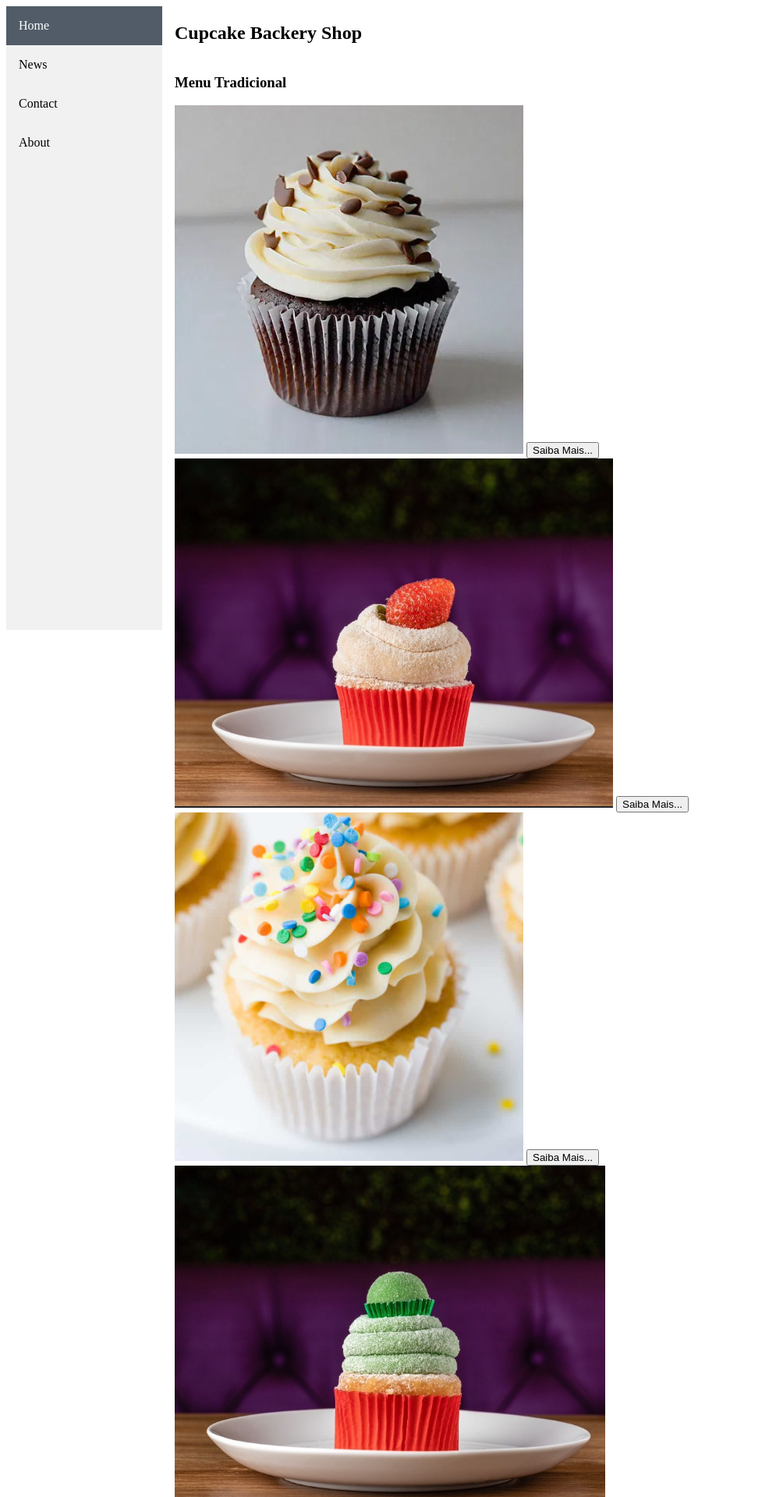
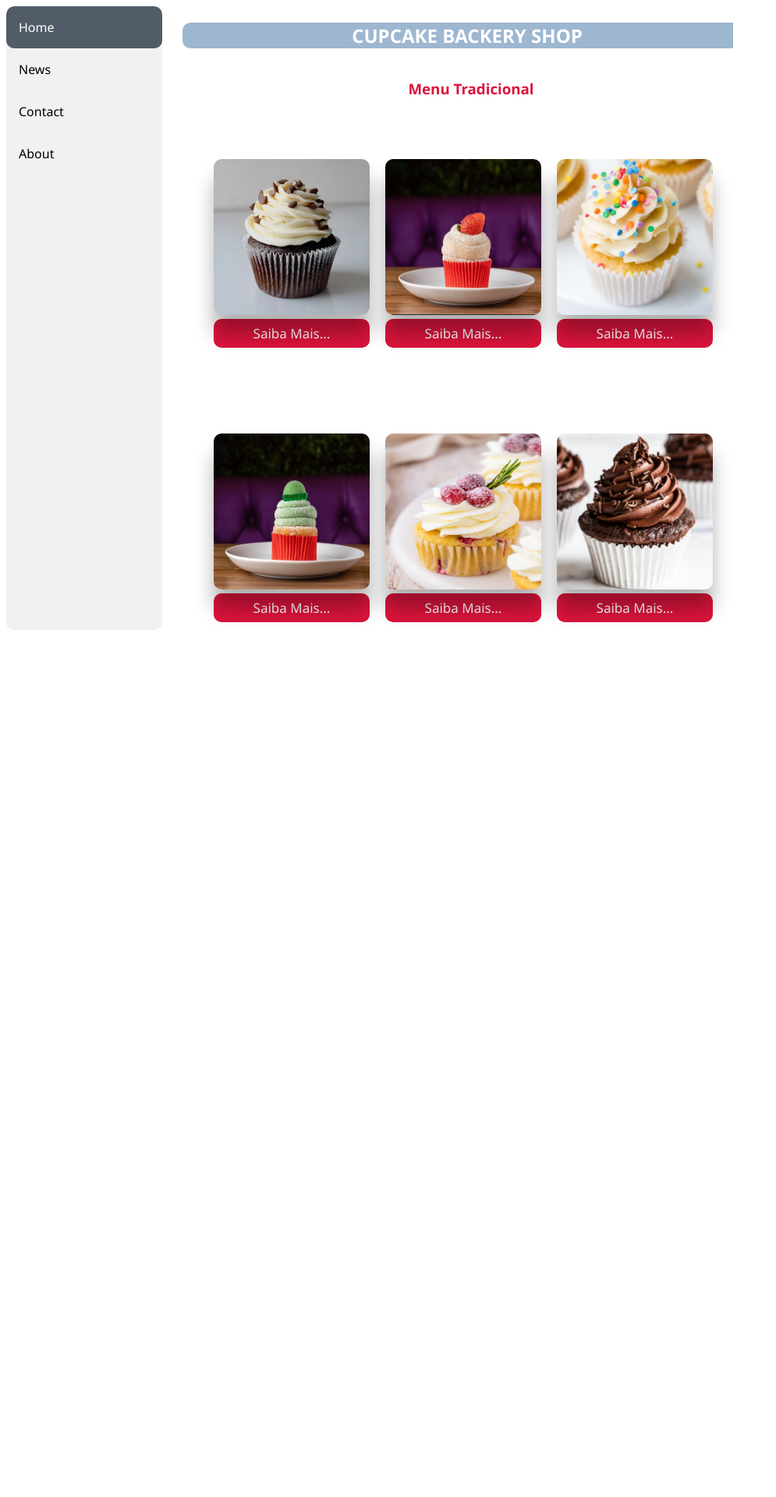
Before and after one commit to edkok81/1--Fundamentos-de-Desenvolvimento-Web, a PHP site: page / in a window 1280 px wide. Shown: the top 1920 px of the page at 78% size, without its empty margins (0-995 px from the left). After the commit the page ends 808 px from the top, so only its background shows below. Run offline with PHP 8.4, Linux system fonts and the light colour scheme.

Commit message:
controle

```diff
--- a/Semana 4/css/layout.css
+++ b/Semana 4/css/layout.css
@@ -1,3 +1,7 @@
+* {
+    font-family: 'Segoe UI', Tahoma, Geneva, Verdana, sans-serif;
+}
+
 .sidebar {
     margin: 0;
     padding: 0;
@@ -6,6 +10,7 @@
     position: fixed;
     height: 100%;
     overflow: auto;
+    border-radius: 10px;
 }
 
 .sidebar a {
@@ -13,11 +18,14 @@
     color: black;
     padding: 16px;
     text-decoration: none;
+    border-radius: 10px;
 }
+
 .sidebar a.active {
     background-color: rgb(81, 92, 104);
     color: white;
 }
+
 .sidebar a:hover:not(.active) {
     background-color: rgb(158, 183, 209);
     color: white;
@@ -33,3 +41,240 @@
     overflow: auto;
     height: 100%;
 }
+
+.content .titleTop {
+    position: relative;
+    max-height: 40px;
+    padding: 1opx;
+    background-color: rgb(158, 183, 209);
+    border-radius: 10px;
+    margin-left: 10px;
+    text-align: center;
+    text-transform: uppercase;
+    color: white;
+}
+
+.content .titleBottom {
+    position: relative;
+    max-height: 40px;
+    text-align: center;
+    margin-left: 20px;
+    color: crimson;
+}
+
+.content .first {
+    position: relative;
+    display: grid;
+    grid-auto-flow: column;
+    margin-top: 10px;
+    background: #fff;
+    padding: 40px;
+}
+
+.content .first .menu input {
+    width: 200px;
+}
+
+.content .second {
+    position: relative;
+    display: grid;
+    grid-auto-flow: column;
+    margin-top: 10px;
+    background: #fff;
+    padding: 40px;
+}
+
+.content .second .menu input {
+    width: 200px;
+}
+
+.modal {
+    position: absolute;
+    display: none;
+    left: 30%;
+    top: 30%;
+    max-width: 200px;
+    background-color: rgb(252, 244, 220);
+    border-radius: 10px;
+    padding: 5px 5px;
+    box-shadow: 0 25px 25px rgb(0, 0, 0 / 30%);
+}
+
+.modal .info {
+    color: crimson;
+    font-size: medium;
+    padding-left: 10px;
+    text-align: center;
+}
+
+.modal .infoH {
+    color: crimson;
+    font-size: medium;
+    text-transform: uppercase;
+    padding-left: 10px;
+    text-align: center;
+}
+
+
+.content .menu {
+    position: relative;
+    width: 30%;
+    display: inline-block;
+    border-radius: 10px;
+    margin: 10px;
+}
+
+.content .menuNews {
+    position: relative;
+    width: 30%;
+    display: inline-block;
+    border-radius: 10px;
+    margin: 10px;
+}
+
+.content .menu .imgStamp {
+    position: relative;
+    width: 200px;
+    height: 200px;
+    border-radius: 10px;
+    box-shadow: 0 25px 25px rgba(0, 0, 0, 0.3);
+}
+
+.content .menuNews .imgStampNews {
+    display: block;
+    width: 100%;
+    height: 100%;
+    border-radius: 40px;
+    border: 3px dotted crimson;
+}
+
+.overlay {
+    position: absolute;
+    bottom: 100%;
+    left: 0;
+    right: 0;
+    background-color: rgb(252, 244, 220);
+    overflow: hidden;
+    width: 100%;
+
+    transition: .9s ease;
+}
+
+.menuNews:hover .overlay {
+    bottom: 0;
+    height: 100%;
+}
+
+.txtImg {
+    white-space: nowrap;
+    color: crimson;
+    font-size: medium;
+    text-align: center;
+    position: absolute;
+    overflow: hidden;
+    top: 50%;
+    left: 50%;
+    transform: translate(-50%, -50%);
+    -ms-transform: translate(-50%, -50%);
+}
+
+.content .menu .modalButton {
+    outline: none;
+    background-color: crimson;
+    color: white;
+    width: 100%;
+    font-size: 17px;
+    border: none;
+    border-radius: 10px;
+    padding: 7px 7px;
+    box-shadow: 0 25px 25px rgb(0, 0, 0 / 30%);
+    cursor: pointer;
+}
+
+.topright {
+    position: absolute;
+    right: 5px;
+    border-radius: 4px;
+    padding: 2px;
+    top: 0;
+    background-color: crimson;
+    color: #fff;
+    cursor: pointer;
+}
+
+.contact-form {
+    text-align: left;
+}
+
+.form-submit {
+    display: inline-block;
+    background: rgb(81, 92, 104);
+    color: #fff;
+    border-bottom: none;
+    width: auto;
+    padding: 15px 39px;
+    border-radius: 5px;
+    -moz-border-radius: 5px;
+    -webkit-border-radius: 5px;
+    -o-border-radius: 5px;
+    -ms-border-radius: 5px;
+    margin-top: 25px;
+    margin-left: 25px;
+    margin-right: 25px;
+    margin-left: 15px;
+    cursor: pointer
+}
+.form-submit:hover {
+    background: rgb(129, 145, 161);
+}
+.form-group {
+    position: relative;
+    margin-bottom: 25px;
+    overflow: hidden;
+    display: inline-flex;
+    margin-left: 25px;
+}
+.form-group:last-child {
+    margin-bottom: 0
+}
+label {
+    color: lightslategrey;
+}
+input {
+    outline: none;
+    width: 100%;
+    display: block;
+    color: rgb(47, 55, 63);
+    font-size: 17px;
+    border: none;
+    border-bottom: 1px solid #999;
+    padding: 6px 30px;
+    box-sizing: border-box
+}
+::placeholder {
+    color: rgb(166, 179, 196);
+    font-size: medium;
+}
+.label-agree-term {
+    position: relative;
+    top: 0%;
+}
+.agree-term {
+    display: inline-block;
+    width: auto
+}
+.term-service {
+    font-size: 13px;
+    color: #222
+}
+input[type=checkbox]+label {
+    display: inline-block;
+    line-height: 1.5em;
+    margin-top: 6px;
+}
+p {
+    margin-bottom: 0;
+    font-size: 16px;
+    color: rgb(97, 112, 128);
+    text-align: center;
+}
--- a/Semana 4/index.html
+++ b/Semana 4/index.html
@@ -1,10 +1,11 @@
 <!DOCTYPE html>
-<html lang="en">
+<html lang="pt-BR">
   <head>
-    <meta charset="UTF-8" />
-    <meta name="viewport" content="width=device-width, initial-scale=1.0" />
+    <meta charset="UTF-8">
+    <meta name="viewport" content="width=device-width, initial-scale=1.0">
+    <link rel="stylesheet" href="css/layout.css" type="text/css">
+    <link rel="icon" type="image/png" href="img/cupcake1.png">
     <title>Exemplo Front-End</title>
-    <link rel="stylesheet" href="css/layout.css" type="text/css" />
   </head>
 
   <body>
@@ -21,45 +22,46 @@
     <div class="content">
       <h2 class="titleTop">Cupcake Backery Shop</h2>
       <h3 class="titleBottom">Menu Tradicional</h3>
+
       <div class="first">
         <div class="menu">
           <img class="imgStamp" src="img/CupFlavor1.png" alt="CupFlavor1">
-          <input class="modalButton" type="button" value="Saiba Mais..." id="CupFlavor1Button">
+          <input class="modalButton" type="button" value="Saiba Mais..." onclick="openModal('CupFlavor1')";>
         </div>
 
         <div class="menu">
           <img class="imgStamp" src="img/CupFlavor2.png" alt="CupFlavor2">
-          <input class="modalButton" type="button" value="Saiba Mais..." id="CupFlavor1Button">
+          <input class="modalButton" type="button" value="Saiba Mais..." onclick="openModal('CupFlavor2')";>
         </div>
 
         <div class="menu">
           <img class="imgStamp" src="img/CupFlavor3.png" alt="CupFlavor3">
-          <input class="modalButton" type="button" value="Saiba Mais..." id="CupFlavor1Button">
+          <input class="modalButton" type="button" value="Saiba Mais..." onclick="openModal('CupFlavor3')";>
         </div>
       </div>
 
       <div class="second">
         <div class="menu">
           <img class="imgStamp" src="img/CupFlavor4.png" alt="CupFlavor4">
-          <input class="modalButton" type="button" value="Saiba Mais..." id="CupFlavor1Button">
+          <input class="modalButton" type="button" value="Saiba Mais..." onclick="openModal('CupFlavor4')";>
         </div>
 
         <div class="menu">
           <img class="imgStamp" src="img/CupFlavor5.png" alt="CupFlavor5">
-          <input class="modalButton" type="button" value="Saiba Mais..." id="CupFlavor1Button">
+          <input class="modalButton" type="button" value="Saiba Mais..." onclick="openModal('CupFlavor5')";>
         </div>
 
         <div class="menu">
           <img class="imgStamp" src="img/CupFlavor6.png" alt="CupFlavor6">
-          <input class="modalButton" type="button" value="Saiba Mais..." id="CupFlavor1Button">
+          <input class="modalButton" type="button" value="Saiba Mais..." onclick="openModal('CupFlavor6')";>
         </div>
       </div>
     </div>
 
     <!--Modal Detalhes-->
-    <div id="KnowMore" class="modal">
+    <div id="knowMore" class="modal">
       <header>
-        <span id="closeModalButton" class="topright">X</span>
+        <span onclick="closeModal();" class="topright">X</span>
       </header>
       <div>
         <p id="txt1" class="infoH"></p>
```
Also changed, not shown: Semana 4/about.html (+21 -0 lines), Semana 4/contact.html (+97 -0 lines), Semana 4/news.html (+21 -0 lines), Semana 4/script/script.js (added, +53 -0 lines), Semana 4/contact_action.html (added), Semana 4/img/cupcake.jpg (added), Semana 4/img/cupcake.png (added), Semana 4/img/cupcake1.png (added).
